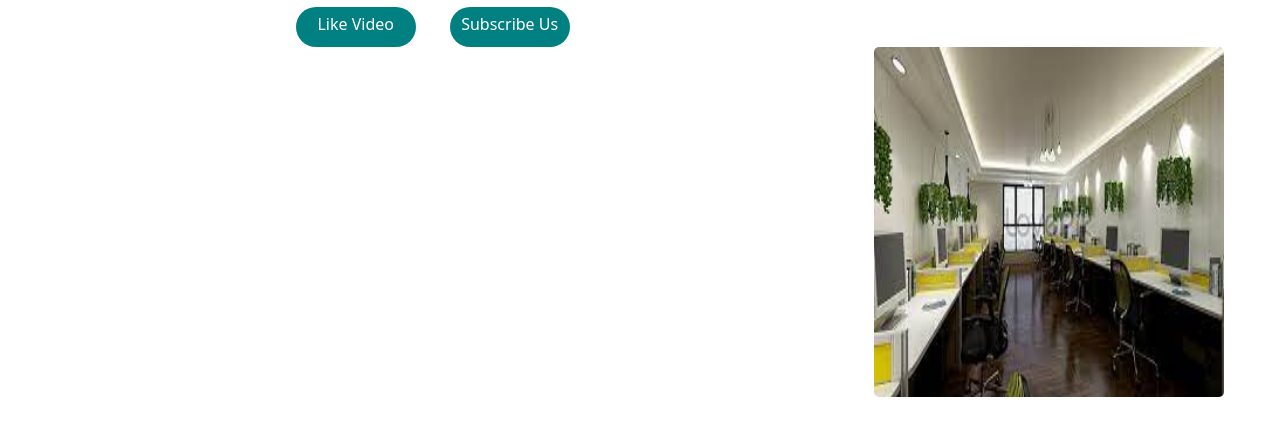
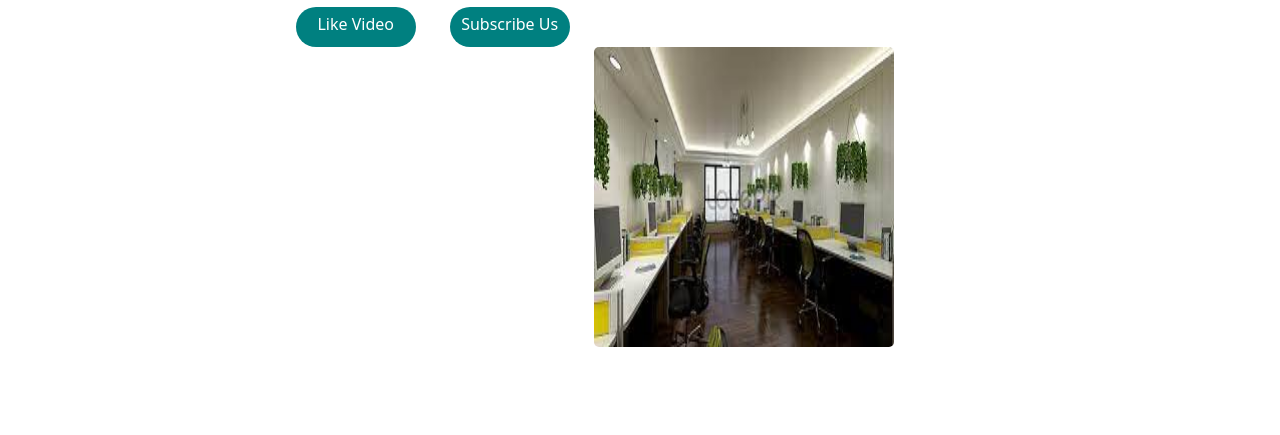
Before and after one commit to Shourov98hassan/bootstrap-responsive-template, a plain HTML site: page index.html in a window 1280 px wide. Shown: the part 353-788 px from the top of the page. Drawn offline with nearby package versions, Linux system fonts and the light colour scheme.

```diff
--- a/style.css
+++ b/style.css
@@ -130,6 +130,12 @@
    top:37%;
 
    }
+   .right img{
+    position: absolute;
+    right: 95%;
+    height: 300px;
+    width: 300px;
+   }
 
 
 
```
